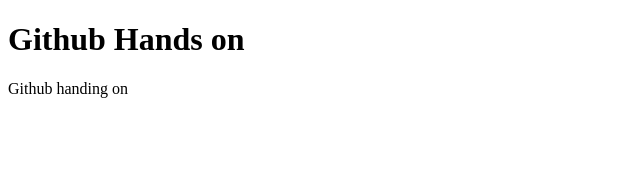
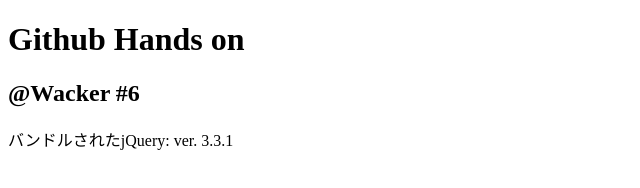
Before and after one commit to kamataryo/wacker-hands-on, a website: page index.html in a window 1280 px wide. Shown: the whole page, without its empty margins (0-640 px from the left). Drawn offline with nearby package versions, Linux system fonts and the light colour scheme.

Commit message:
Mark if jQuery bundled at index.html

```diff
--- a/index.html
+++ b/index.html
@@ -8,7 +8,13 @@
 </head>
 <body>
   <h1>Github Hands on</h1>
-  <p>Github handing on</p>
+  <h2>@Wacker #6</h2>
+  <p>バンドルされたjQuery: <span id="jquery-version-info">Unknown<span></p>
   <script src="js/jquery.min.js"></script>
+  <script>
+    window.$ ?
+      $('#jquery-version-info').text('ver. ' + $.fn.jquery) :
+      document.getElementById('jquery-version-info').innerText = 'なし'
+  </script>
 </body>
 </html>
--- a/package.json
+++ b/package.json
@@ -1,12 +1,13 @@
 {
   "name": "wacker-hands-on",
   "version": "1.0.0",
-  "description": "This is test for Github Hands-on@wacker #5",
+  "description": "This is example remository for Github Hands-on@wacker #6",
   "main": "index.js",
   "scripts": {
     "start": "http-server -o",
     "build": "mkdir -p js && cp node_modules/jquery/dist/* js/",
-    "test": "ls js/*.min.js"
+    "test": "ls js/*.min.js",
+    "hello": "echo 'hello'"
   },
   "repository": {
     "type": "git",
```
Also changed, not shown: .travis.yml, README.md.
